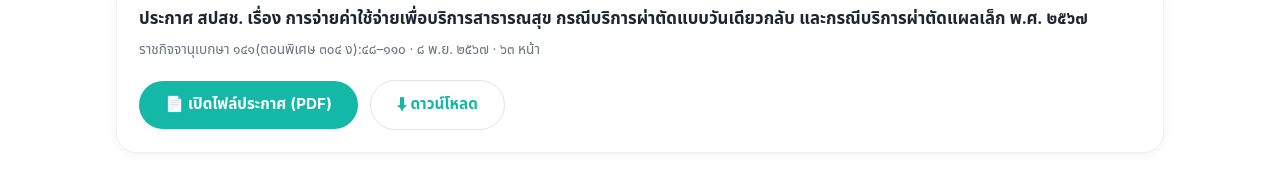
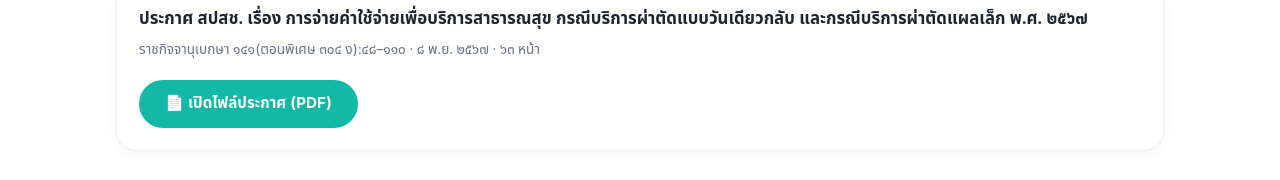
Before and after one commit to kttwatt/ods-orwnh.reg, a plain HTML site: page docs.html in a window 1280 px wide. Shown: the part 243-423 px from the top of the page. Drawn offline with Linux system fonts and the light colour scheme.

Commit message:
Keep only open button on docs page

```diff
--- a/docs.html
+++ b/docs.html
@@ -32,7 +32,6 @@ section.block { margin-top: 30px; }
   text-decoration: none; display: inline-block; margin: 18px 8px 0 0;
 }
 .btn-dark { background: #14b8a6; color: #fff; }
-.btn-line { background: #fff; color: #14b8a6; border: 1px solid #dfe3ea; }
 footer { margin-top: 42px; font-size: .82rem; color: #6b7280; border-top: 1px solid #eef0f4; padding-top: 16px; }
 @media (max-width: 520px) {
   .hero h1 { font-size: 1.7rem; }
@@ -61,7 +60,6 @@ footer { margin-top: 42px; font-size: .82rem; color: #6b7280; border-top: 1px so
       <h3>ประกาศ สปสช. เรื่อง การจ่ายค่าใช้จ่ายเพื่อบริการสาธารณสุข กรณีบริการผ่าตัดแบบวันเดียวกลับ และกรณีบริการผ่าตัดแผลเล็ก พ.ศ. ๒๕๖๗</h3>
       <p class="small muted" style="margin:0">ราชกิจจานุเบกษา ๑๔๑(ตอนพิเศษ ๓๐๔ ง):๔๘–๑๑๐ · ๘ พ.ย. ๒๕๖๗ · ๖๓ หน้า</p>
       <a class="btn btn-dark" href="ods-mis-2567-announcement.pdf" target="_blank" rel="noopener">📄 เปิดไฟล์ประกาศ (PDF)</a>
-      <a class="btn btn-line" href="ods-mis-2567-announcement.pdf" download>⬇ ดาวน์โหลด</a>
     </div>
   </section>
 
```
